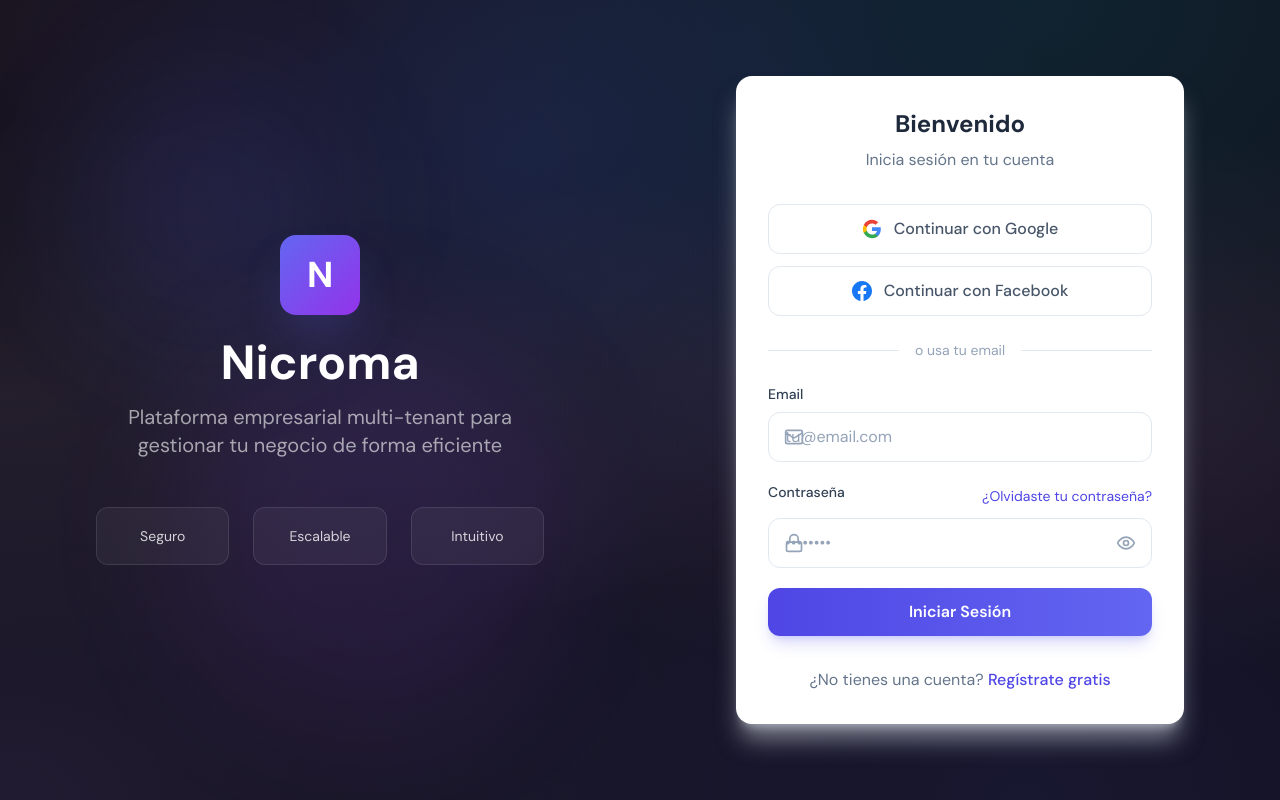
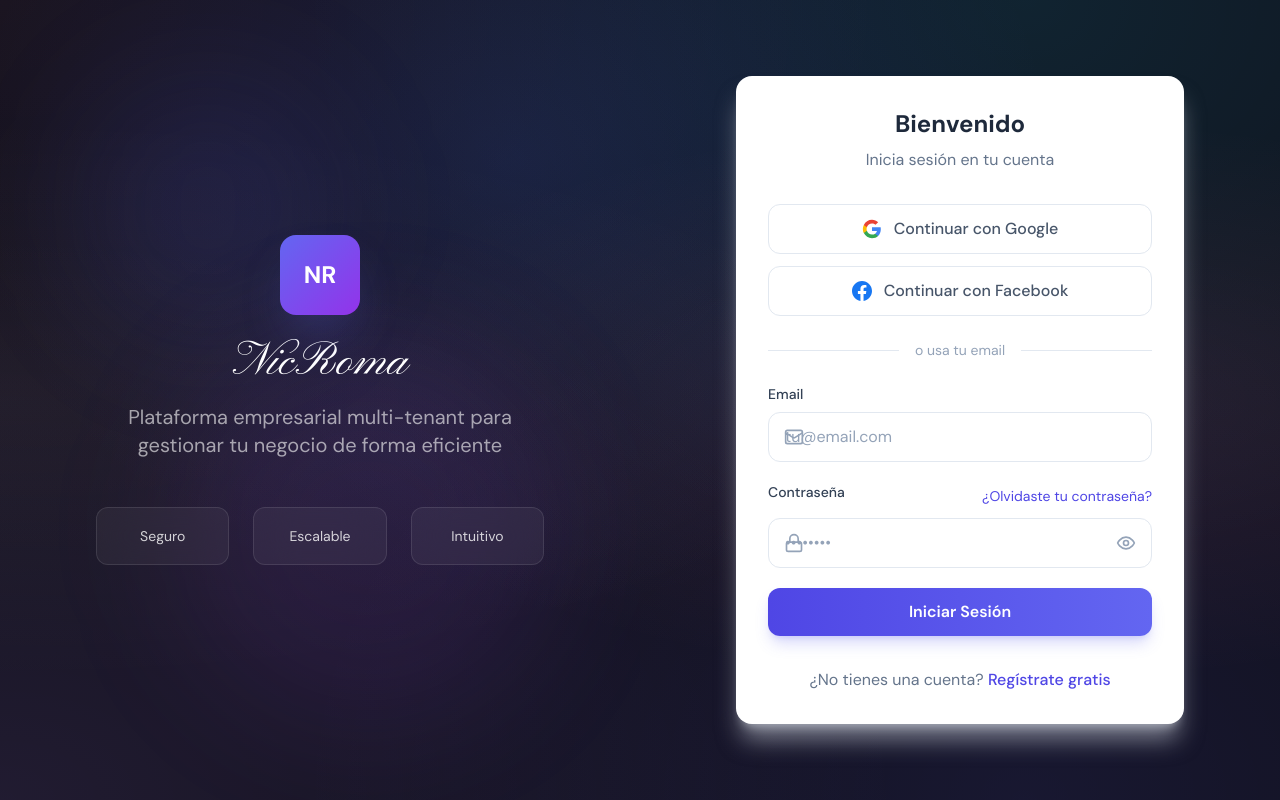
Before and after one commit to ovanesoft/nicroma, a React (Vite) app in the folder frontend/: page /login in a window 1280 px wide. Built offline with nearby package versions, Linux system fonts and the light colour scheme; no server answers.

Commit message:
🎨 Rebrand: Nicroma → NicRoma with script font
- Changed logo from 'N' to 'NR'
- Changed name from 'Nicroma' to 'NicRoma'
- Added Pinyon Script font for elegant cursive branding
- Updated Login, Register, Dashboard, favicon
- Applied font-script class to all brand names

```diff
--- a/frontend/index.html
+++ b/frontend/index.html
@@ -4,11 +4,11 @@
     <meta charset="UTF-8" />
     <link rel="icon" type="image/svg+xml" href="/favicon.svg" />
     <meta name="viewport" content="width=device-width, initial-scale=1.0" />
-    <meta name="description" content="Nicroma - Plataforma empresarial multi-tenant" />
-    <title>Nicroma</title>
+    <meta name="description" content="NicRoma - Plataforma empresarial multi-tenant" />
+    <title>NicRoma</title>
     <link rel="preconnect" href="https://fonts.googleapis.com">
     <link rel="preconnect" href="https://fonts.gstatic.com" crossorigin>
-    <link href="https://fonts.googleapis.com/css2?family=DM+Sans:ital,opsz,wght@0,9..40,100..1000;1,9..40,100..1000&display=swap" rel="stylesheet">
+    <link href="https://fonts.googleapis.com/css2?family=DM+Sans:ital,opsz,wght@0,9..40,100..1000;1,9..40,100..1000&family=Pinyon+Script&display=swap" rel="stylesheet">
   </head>
   <body>
     <div id="root"></div>
--- a/frontend/src/pages/Dashboard.jsx
+++ b/frontend/src/pages/Dashboard.jsx
@@ -54,9 +54,9 @@ const Dashboard = () => {
           <div className="flex items-center justify-between p-4 border-b">
             <div className="flex items-center gap-3">
               <div className="w-10 h-10 bg-gradient-to-br from-primary-500 to-purple-600 rounded-xl flex items-center justify-center">
-                <span className="text-xl font-bold text-white">N</span>
+                <span className="text-sm font-bold text-white">NR</span>
               </div>
-              <span className="text-xl font-bold text-slate-800">Nicroma</span>
+              <span className="text-xl text-slate-800 font-script">NicRoma</span>
             </div>
             <button onClick={() => setSidebarOpen(false)} className="text-slate-400 hover:text-slate-600">
               <X className="w-6 h-6" />
@@ -86,9 +86,9 @@ const Dashboard = () => {
         <div className="flex flex-col flex-1 bg-white border-r border-slate-200">
           <div className="flex items-center gap-3 p-6 border-b">
             <div className="w-10 h-10 bg-gradient-to-br from-primary-500 to-purple-600 rounded-xl flex items-center justify-center shadow-lg shadow-primary-500/20">
-              <span className="text-xl font-bold text-white">N</span>
+              <span className="text-sm font-bold text-white">NR</span>
             </div>
-            <span className="text-xl font-bold text-slate-800">Nicroma</span>
+            <span className="text-xl text-slate-800 font-script">NicRoma</span>
           </div>
 
           <nav className="flex-1 p-4 space-y-1">
@@ -214,7 +214,7 @@ const Dashboard = () => {
             <div className="relative">
               <h2 className="text-2xl font-bold mb-2">¡Hola, {user?.firstName}! 👋</h2>
               <p className="text-white/80 mb-6 max-w-xl">
-                Has iniciado sesión correctamente en Nicroma. Desde aquí podrás gestionar tu organización,
+                Has iniciado sesión correctamente en NicRoma. Desde aquí podrás gestionar tu organización,
                 usuarios e invitaciones.
               </p>
               <div className="flex flex-wrap gap-4">
--- a/frontend/src/pages/Login.jsx
+++ b/frontend/src/pages/Login.jsx
@@ -42,10 +42,10 @@ const Login = () => {
         <div className="relative z-10 text-center">
           <div className="mb-8">
             <div className="w-20 h-20 bg-gradient-to-br from-primary-500 to-purple-600 rounded-2xl flex items-center justify-center mx-auto mb-6 shadow-2xl shadow-primary-500/30 animate-float">
-              <span className="text-4xl font-bold text-white">N</span>
+              <span className="text-2xl font-bold text-white">NR</span>
             </div>
-            <h1 className="text-5xl font-bold text-white mb-4">
-              Nicroma
+            <h1 className="text-5xl text-white mb-4 font-script">
+              NicRoma
             </h1>
             <p className="text-xl text-white/60 max-w-md">
               Plataforma empresarial multi-tenant para gestionar tu negocio de forma eficiente
@@ -68,9 +68,9 @@ const Login = () => {
           {/* Mobile logo */}
           <div className="lg:hidden text-center mb-8">
             <div className="w-16 h-16 bg-gradient-to-br from-primary-500 to-purple-600 rounded-2xl flex items-center justify-center mx-auto mb-4 shadow-xl shadow-primary-500/30">
-              <span className="text-3xl font-bold text-white">N</span>
+              <span className="text-xl font-bold text-white">NR</span>
             </div>
-            <h1 className="text-2xl font-bold text-white">Nicroma</h1>
+            <h1 className="text-2xl text-white font-script">NicRoma</h1>
           </div>
 
           <div className="card animate-slide-up">
--- a/frontend/src/pages/Register.jsx
+++ b/frontend/src/pages/Register.jsx
@@ -119,9 +119,9 @@ const Register = () => {
         <div className="relative z-10 text-center">
           <div className="mb-8">
             <div className="w-20 h-20 bg-gradient-to-br from-primary-500 to-purple-600 rounded-2xl flex items-center justify-center mx-auto mb-6 shadow-2xl shadow-primary-500/30 animate-float">
-              <span className="text-4xl font-bold text-white">N</span>
+              <span className="text-2xl font-bold text-white">NR</span>
             </div>
-            <h1 className="text-5xl font-bold text-white mb-4">Nicroma</h1>
+            <h1 className="text-5xl text-white mb-4 font-script">NicRoma</h1>
             <p className="text-xl text-white/60 max-w-md">
               Únete a miles de empresas que confían en nuestra plataforma
             </p>
@@ -148,9 +148,9 @@ const Register = () => {
           {/* Mobile logo */}
           <div className="lg:hidden text-center mb-8">
             <div className="w-16 h-16 bg-gradient-to-br from-primary-500 to-purple-600 rounded-2xl flex items-center justify-center mx-auto mb-4 shadow-xl shadow-primary-500/30">
-              <span className="text-3xl font-bold text-white">N</span>
+              <span className="text-xl font-bold text-white">NR</span>
             </div>
-            <h1 className="text-2xl font-bold text-white">Nicroma</h1>
+            <h1 className="text-2xl text-white font-script">NicRoma</h1>
           </div>
 
           <div className="card animate-slide-up">
--- a/frontend/tailwind.config.js
+++ b/frontend/tailwind.config.js
@@ -29,6 +29,7 @@ export default {
       fontFamily: {
         sans: ['DM Sans', 'system-ui', 'sans-serif'],
         display: ['Clash Display', 'system-ui', 'sans-serif'],
+        script: ['Pinyon Script', 'cursive'],
       },
       animation: {
         'float': 'float 6s ease-in-out infinite',
```
Also changed, not shown: frontend/public/favicon.svg.
